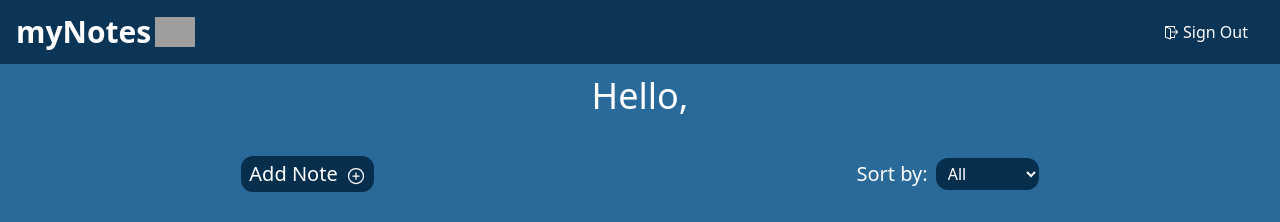
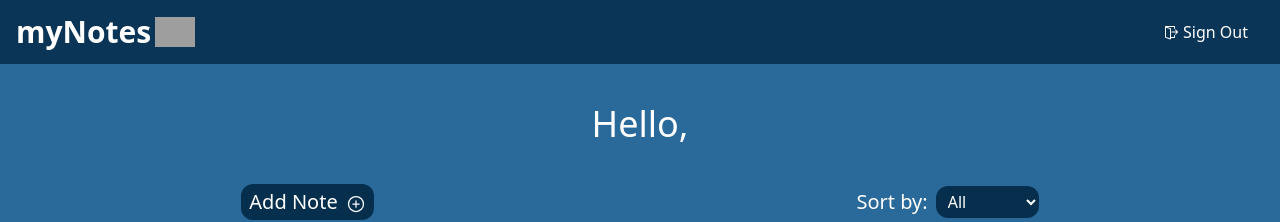
Before and after one commit to Shreejal10/React-myNotes, a React (Vite) app: page / in a window 1280 px wide. Shown: the top 222 px of the page. Built offline with nearby package versions, Linux system fonts and the light colour scheme; no server answers; sample sign-in values are in the browser's storage; grey boxes are pictures that could not be loaded.

Commit message:
changed heading margin

```diff
--- a/src/pages/Home.jsx
+++ b/src/pages/Home.jsx
@@ -29,7 +29,7 @@ const Home = (props) => {
             {openModal && <AddNote showAlert={props.showAlert} setOpenModal={setOpenModal} />}
             <Navbar showAlert={props.showAlert} />
             <div className='pt-16'>
-                <h1 className='text-center text-4xl text-white mt-3'>Hello, {user} </h1>
+                <h1 className='text-center text-4xl text-white mt-10'>Hello, {user} </h1>
                 <div className=' container mx-auto flex items-center justify-around py-4 mt-6'>
                     <button onClick={() => { setOpenModal(true) }} className='text-white text-xl bg-[#062f4e] hover:bg-[#051724] px-2 py-1 rounded-xl flex items-center justify-center gap-2' ><p>Add Note</p> < IoAddCircleOutline size={20} className="mt-1" /> </button>
                     <div className='flex justify-center items-center gap-2'>
```
